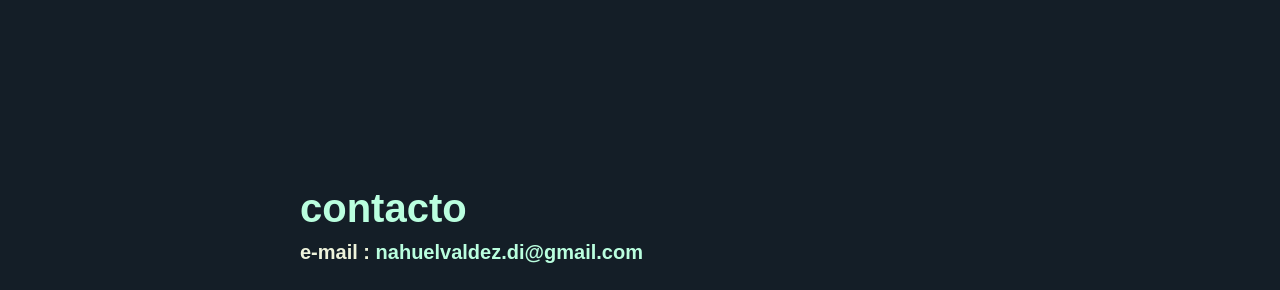
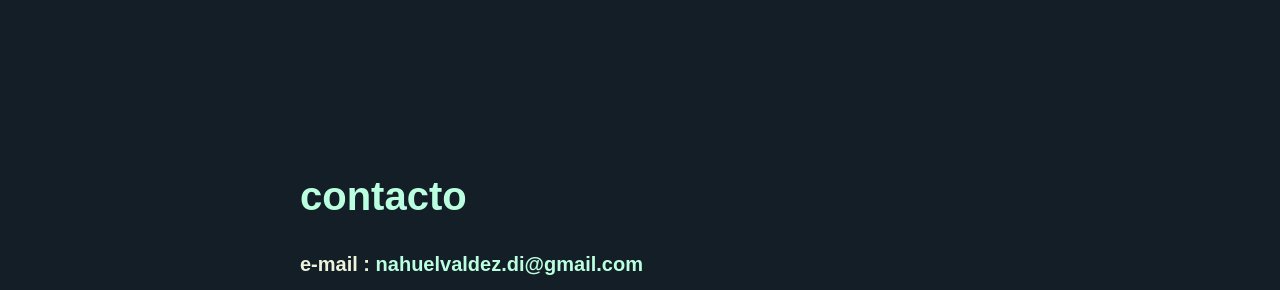
Before and after one commit to NahuelValdez/Portfolio-web-Nahuel-Valdez, a website: page index.html in a window 1280 px wide. Shown: the part 4471-4761 px from the top of the page. Drawn offline with Linux system fonts and the light colour scheme; a web font is replaced by a local one.

Commit message:
Update index.html

```diff
--- a/index.html
+++ b/index.html
@@ -311,7 +311,7 @@ Herramientas y metodologías: Diseño enfocado en el usuario, bases de software,
         <div class="row justify-content-left text-left pb-4" data-aos="fade-up">
           <div class="col-lg-8">
             <h1 class="text-brand" data-aos="fade-up">contacto</h1>
-            <h5 data-aos="fade-up" data-aos-delay="300">e-mail : <span id="email-contacto"></span></h5>
+            <br><h5 data-aos="fade-up" data-aos-delay="300">e-mail : <span id="email-contacto"></span></h5>
           </div>
           <div class="social-icons mt-4" data-aos="fade-up" data-aos-delay="600">
             <a href="https://www.linkedin.com/in/nahuel-valdez-avila-19652720a/"><i class="lab la-linkedin-in"></i></a>
```
